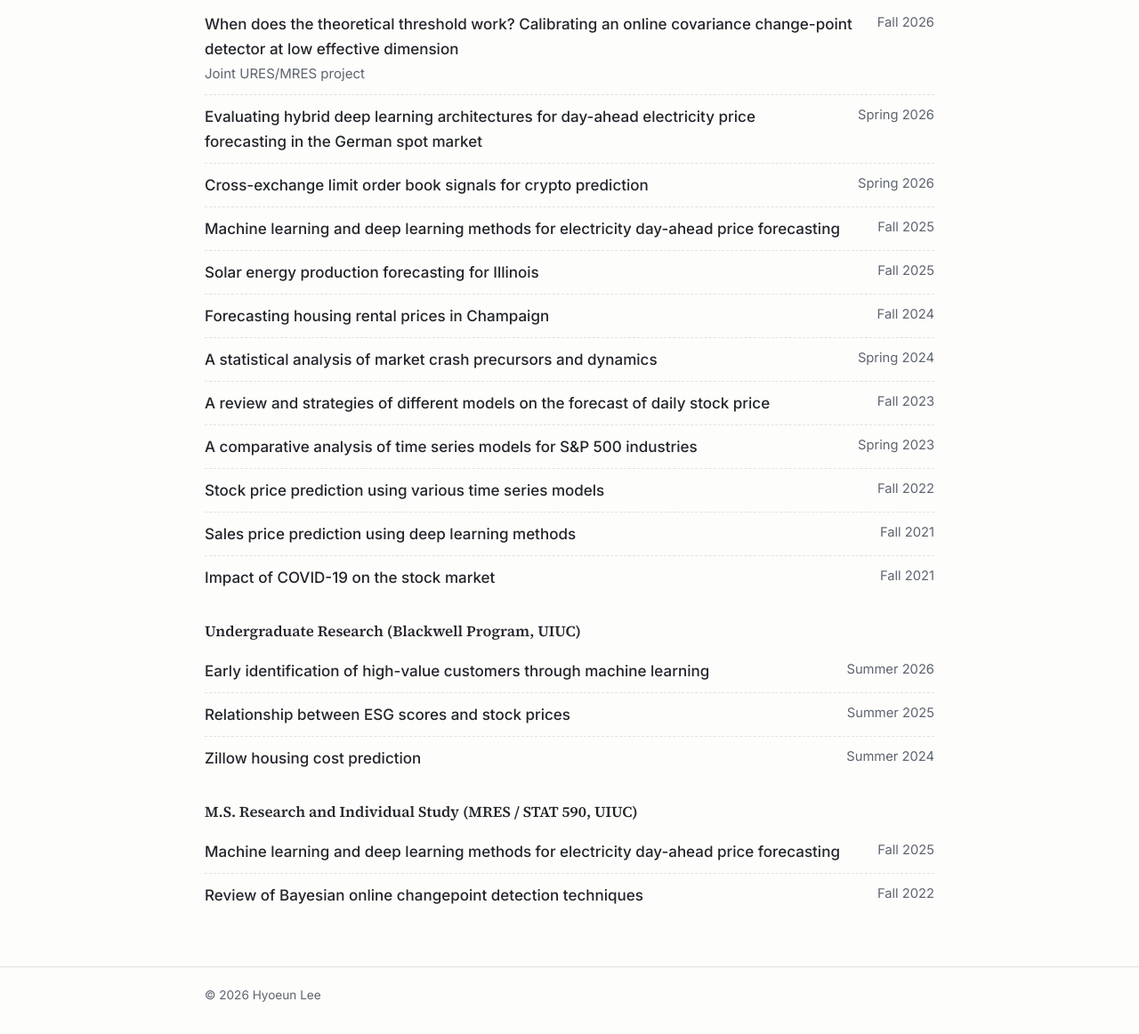
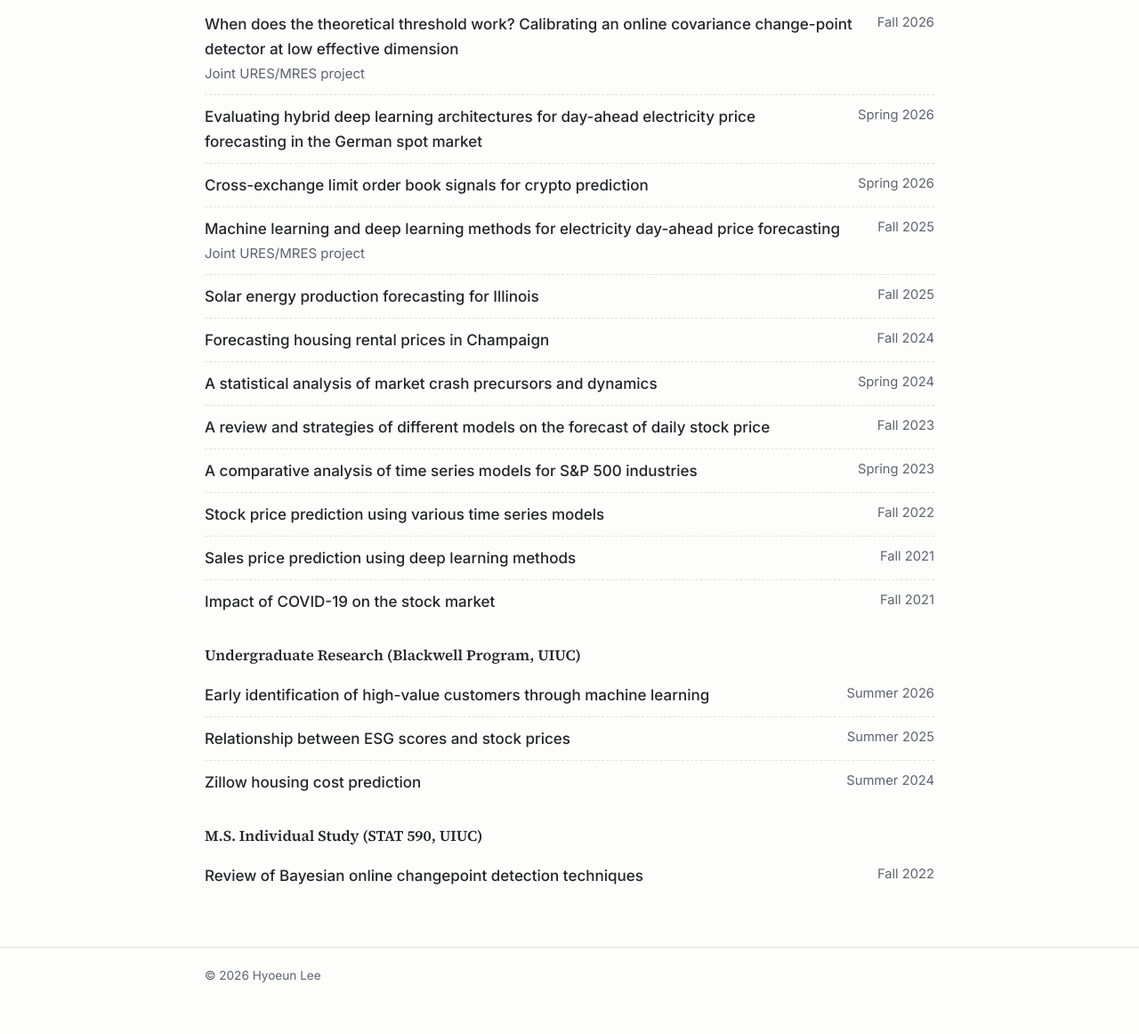
Before and after one commit to hyoeun-lee/hyoeun-lee.github.io, a plain HTML site: page teaching.html in a window 1280 px wide. Shown: the part 616-1778 px from the top of the page at 89% size. After the commit the page ends 1756 px from the top, so only its background shows below. Drawn offline with Linux system fonts and the light colour scheme.

Commit message:
Teaching page: list Fall 2025 electricity project once, as joint URES/MRES
Co-Authored-By: Claude Opus 5.5 <noreply@anthropic.com>
Claude-Session: https://claude.ai/code/session_01DFsWimT7tyGPcD4Qq7GXhi

```diff
--- a/teaching.html
+++ b/teaching.html
@@ -49,7 +49,8 @@
           <span class="detail">Joint URES/MRES project</span></li>
         <li><span class="what">Evaluating hybrid deep learning architectures for day-ahead electricity price forecasting in the German spot market</span><span class="when">Spring 2026</span></li>
         <li><span class="what">Cross-exchange limit order book signals for crypto prediction</span><span class="when">Spring 2026</span></li>
-        <li><span class="what">Machine learning and deep learning methods for electricity day-ahead price forecasting</span><span class="when">Fall 2025</span></li>
+        <li><span class="what">Machine learning and deep learning methods for electricity day-ahead price forecasting</span><span class="when">Fall 2025</span>
+          <span class="detail">Joint URES/MRES project</span></li>
         <li><span class="what">Solar energy production forecasting for Illinois</span><span class="when">Fall 2025</span></li>
         <li><span class="what">Forecasting housing rental prices in Champaign</span><span class="when">Fall 2024</span></li>
         <li><span class="what">A statistical analysis of market crash precursors and dynamics</span><span class="when">Spring 2024</span></li>
@@ -67,9 +68,8 @@
         <li><span class="what">Zillow housing cost prediction</span><span class="when">Summer 2024</span></li>
       </ul>
 
-      <h3>M.S. Research and Individual Study (MRES / STAT 590, UIUC)</h3>
+      <h3>M.S. Individual Study (STAT 590, UIUC)</h3>
       <ul class="entries">
-        <li><span class="what">Machine learning and deep learning methods for electricity day-ahead price forecasting</span><span class="when">Fall 2025</span></li>
         <li><span class="what">Review of Bayesian online changepoint detection techniques</span><span class="when">Fall 2022</span></li>
       </ul>
     </section>
```
